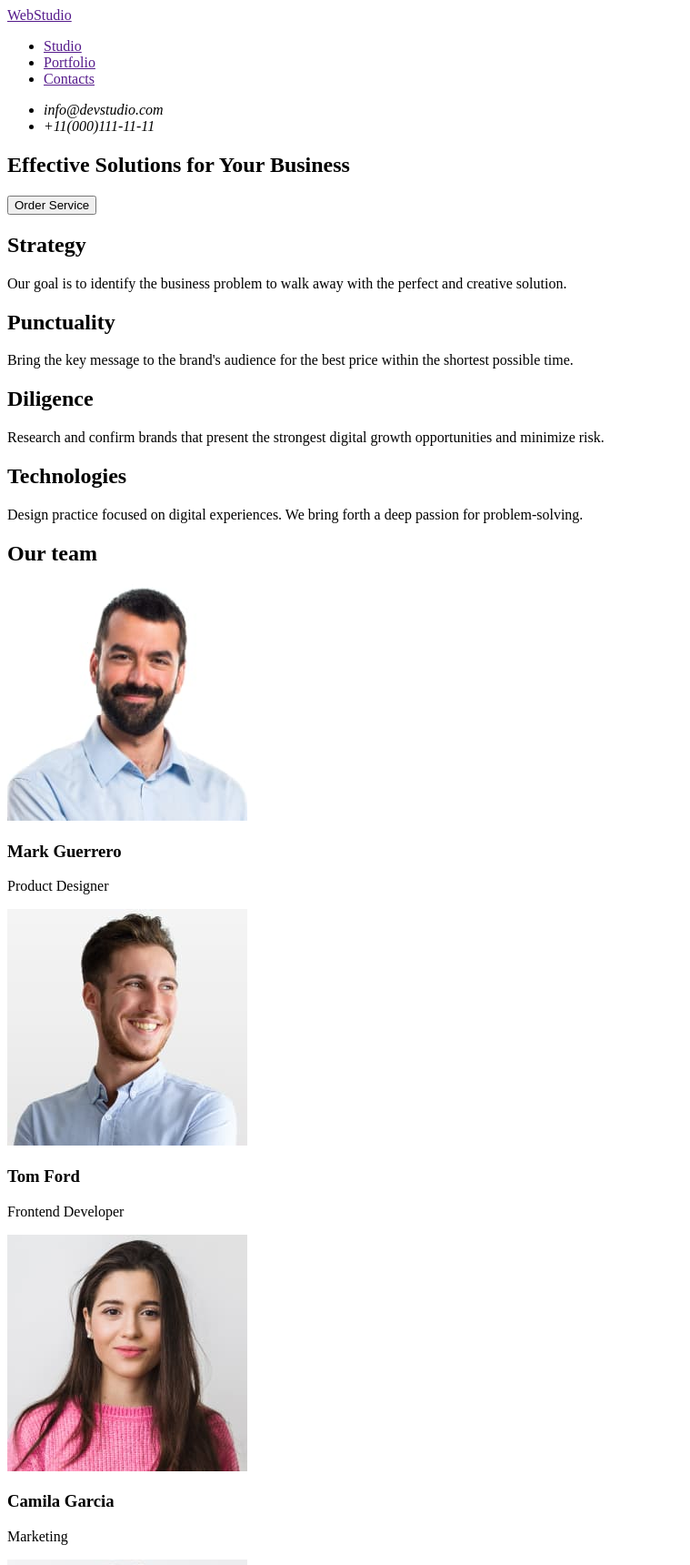
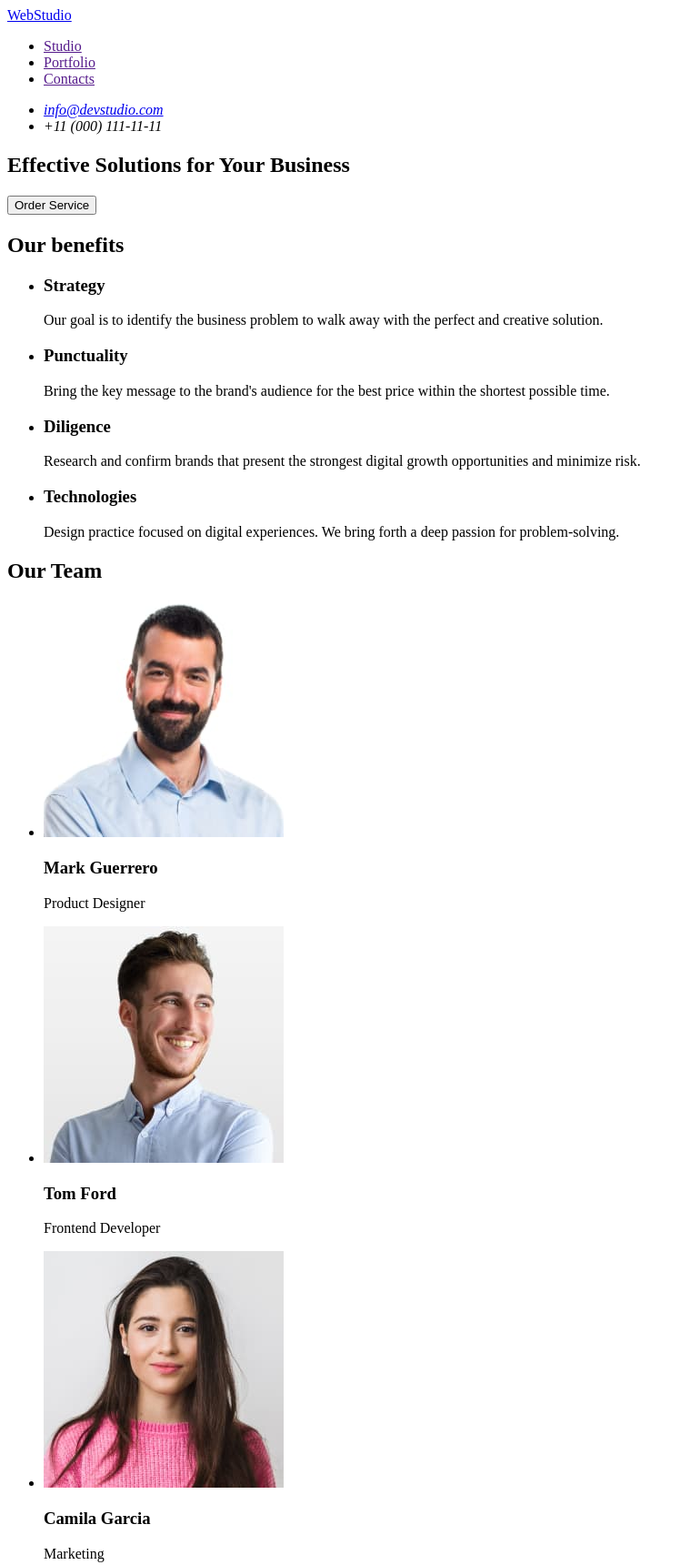
Before and after one commit to AndriiTsylyuryk/goit-markup-hw-01, a plain HTML site: page index.html in a window 1280 px wide. Shown: the top 1720 px of the page at 91% size, without its empty margins (0-759 px from the left). Drawn offline with Linux system fonts and the light colour scheme.

Commit message:
HW1 after correction
Corrections offered by GOIT website

```diff
--- a/index.html
+++ b/index.html
@@ -8,20 +8,21 @@
 </head>
 <body>
     <header>
-        <a href="">WebStudio</a>
+        <a href="./index.html">WebStudio</a>
         <nav>
             <ul>
                 <li><a href="">Studio</a></li>
                 <li><a href="">Portfolio</a></li>
                 <li><a href="">Contacts</a></li>
             </ul>
+        </nav>
             <address>
                 <ul>
-                    <li>info@devstudio.com</li>
-                    <li>+11(000)111-11-11</li>
+                    <li><a href="mailto:info@devstudio.com">info@devstudio.com</a></li>
+                    <li><a href="tel:+110001111111"></a>+11 (000) 111-11-11</li>
                 </ul>
             </address>
-        </nav>
+
     </header>
     <main>
         <section>
@@ -29,34 +30,55 @@
             <button type="button">Order Service</button>
         </section>
         <section>
-            <h2>Strategy</h2>
+            <h2>Our benefits</h2>
+            <ul>
+                <li>
+                    <h3>Strategy</h3>
                     <p>Our goal is to identify the business problem to walk away with the perfect and creative solution.</p>
-            <h2>Punctuality</h2>
+                </li>
+                <li>
+                    <h3>Punctuality</h3>
                     <p>Bring the key message to the brand's audience for the best price within the shortest possible time.</p>
-            <h2>Diligence</h2>
+                </li>
+                <li>
+                    <h3>Diligence</h3>
                     <p>Research and confirm brands that present the strongest digital growth opportunities and minimize risk.</p>
-            <h2>Technologies</h2>
+                </li>
+                <li>
+                    <h3>Technologies</h3>
                     <p>Design practice focused on digital experiences. We bring forth a deep passion for problem-solving.</p>
+                </li>
+            </ul>
         </section>
         <section>
-            <h2>Our team</h2>
-            <img src="/images/1.jpg" alt="Smiling-man-with-beard" width="264" height="260">
+            <h2>Our Team</h2>
+                <ul>
+                    <li>
+                        <img src="./images/1.jpg" alt="Smiling-man-with-beard" width="264" height="260">
                         <h3>Mark Guerrero</h3>
                         <p>Product Designer</p>
-            <img src="/images/2.jpg" alt="Smiling-man" width="264" height="260">
+                    </li>
+                   <li>
+                        <img src="./images/2.jpg" alt="Smiling-man" width="264" height="260">
                         <h3>Tom Ford</h3>
                         <p>Frontend Developer</p>
-            <img src="/images/3.jpg" alt="lady-wearing-pink-outfit" width="264" height="260">
+                    </li>
+                    <li>
+                        <img src="./images/3.jpg" alt="lady-wearing-pink-outfit" width="264" height="260">
                         <h3>Camila Garcia</h3>
                         <p>Marketing</p>
-            <img src="/images/4.jpg" alt="man-wearing-white-shirt" width="264" height="260">
+                    </li>
+                    <li>
+                        <img src="./images/4.jpg" alt="man-wearing-white-shirt" width="264" height="260">
                         <h3>Daniel Wilson</h3>
                         <p>UI Designer</p>
+                    </li>
+            </ul>
         </section>
     </main>
     <footer>
-        <a href="">WebStudio</a>
-        <p>Increase the flow of customers and<br> sales for your business with digital<br> marketing & growth solutions.</p>
+        <a href="./index.html">WebStudio</a>
+        <p>Increase the flow of customers and sales for your business with digital marketing & growth solutions.</p>
     </footer>
 </body>
 </html>
```
Lines whose indentation alone changed are shown as unchanged.
